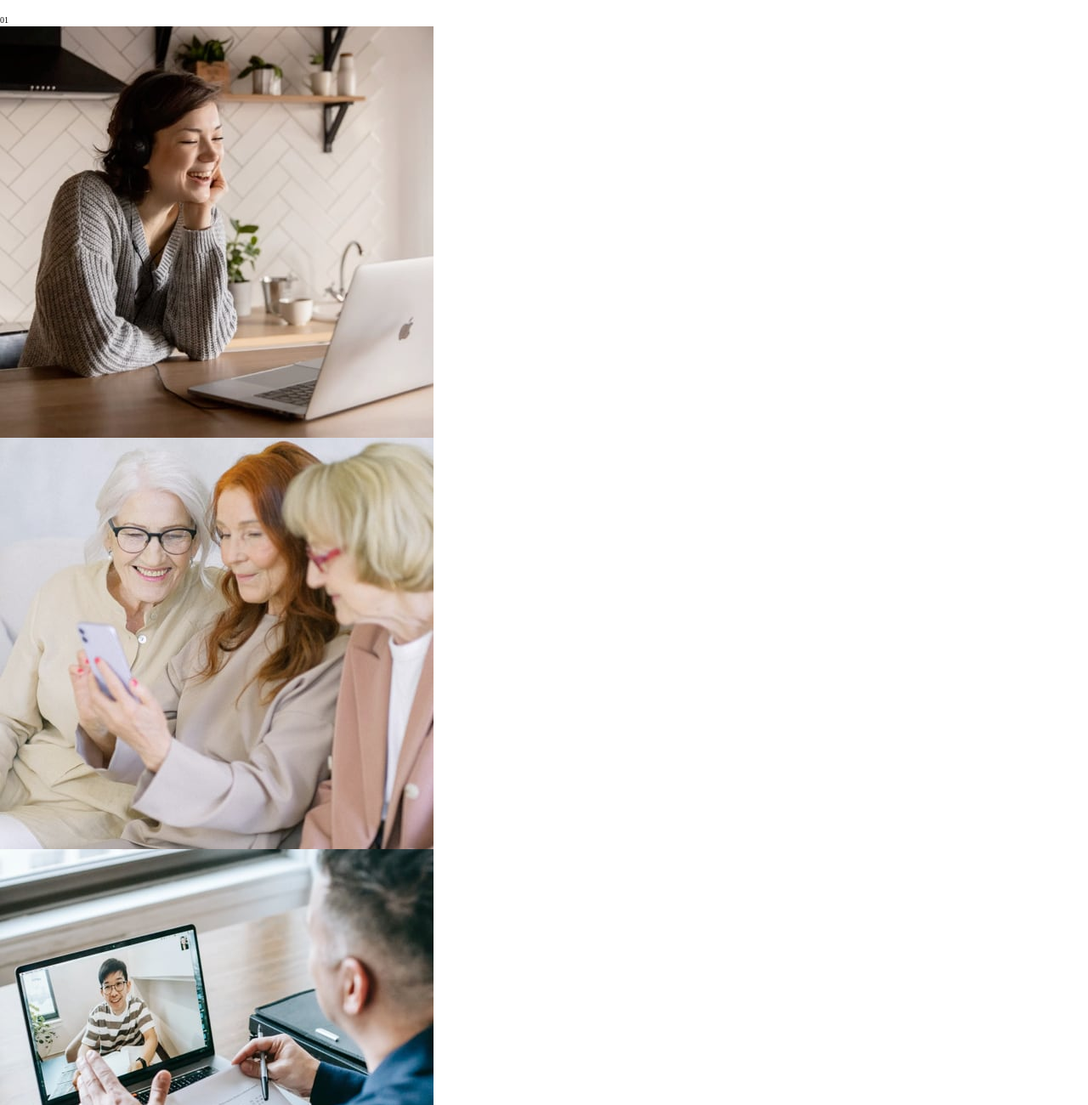
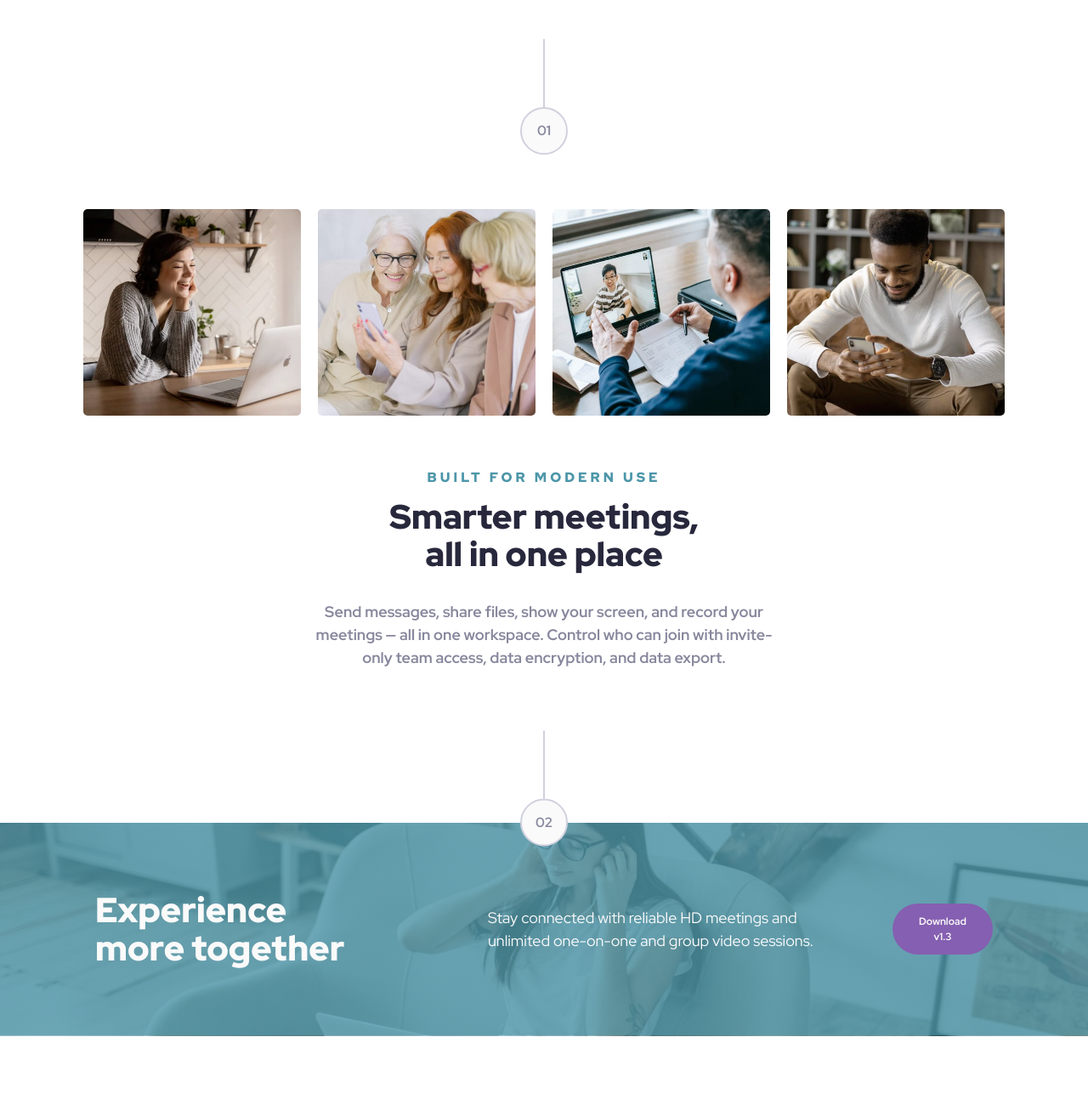
Before and after one commit to Soy-Ibrag/Frontend-Mentor-Meet-Landing-Page-Challenge, a plain HTML site: page index.html in a window 1280 px wide. Shown: the part 540-1840 px from the top of the page at 85% size. After the commit the page ends 1759 px from the top, so only its background shows below. Drawn offline with Linux system fonts and the light colour scheme.

Commit message:
finished desktop version

```diff
--- a/index.html
+++ b/index.html
@@ -10,9 +10,12 @@
       sizes="32x32"
       href="./assets/favicon-32x32.png"
     />
-    <link rel="preconnect" href="https://fonts.googleapis.com">
-<link rel="preconnect" href="https://fonts.gstatic.com" crossorigin>
-<link href="https://fonts.googleapis.com/css2?family=Fraunces:ital,opsz,wght@0,9..144,100..900;1,9..144,100..900&family=Montserrat:ital,wght@0,100..900;1,100..900&family=Overpass:ital,wght@0,100..900;1,100..900&family=Red+Hat+Display:ital,wght@0,300..900;1,300..900&display=swap" rel="stylesheet">
+    <link rel="preconnect" href="https://fonts.googleapis.com" />
+    <link rel="preconnect" href="https://fonts.gstatic.com" crossorigin />
+    <link
+      href="https://fonts.googleapis.com/css2?family=Fraunces:ital,opsz,wght@0,9..144,100..900;1,9..144,100..900&family=Montserrat:ital,wght@0,100..900;1,100..900&family=Overpass:ital,wght@0,100..900;1,100..900&family=Red+Hat+Display:ital,wght@0,300..900;1,300..900&display=swap"
+      rel="stylesheet"
+    />
 
     <title>Frontend Mentor | Meet landing page</title>
   </head>
@@ -32,12 +35,9 @@
             collaborate across any device.
           </p>
           <div class="buttons">
-            <button class="button-blue">
-              Download v1.3
-            </button>
+            <button class="button-blue">Download v1.3</button>
             <button class="button-purple">What is it?</button>
           </div>
-
         </div>
 
         <div class="img-right">
@@ -46,12 +46,29 @@
       </div>
 
       <div class="section-1">
-        <p class ="number">01</p>
+        <div class="line"></div>
+        <p class="number">01</p>
         <div class="img-gallery">
-          <img src = "assets/desktop/image-woman-in-videocall.jpg" alt = "woman in videocall"/>
-          <img src = "assets/desktop/image-women-videochatting.jpg" alt = "women videochatting"/>
-          <img src = "assets/desktop/image-men-in-meeting.jpg" alt="men in meeting"/>
-          <img src = "./assets/desktop/image-man-texting.jpg" alt = "man texting"/>
+          <img
+            src="assets/desktop/image-woman-in-videocall.jpg"
+            alt="woman in videocall"
+            class="img-square"
+          />
+          <img
+            src="assets/desktop/image-women-videochatting.jpg"
+            alt="women videochatting"
+            class="img-square"
+          />
+          <img
+            src="assets/desktop/image-men-in-meeting.jpg"
+            alt="men in meeting"
+            class="img-square"
+          />
+          <img
+            src="./assets/desktop/image-man-texting.jpg"
+            alt="man texting"
+            class="img-square"
+          />
         </div>
 
         <div class="frame">
@@ -60,17 +77,25 @@
           <p>
             Send messages, share files, show your screen, and record your
             meetings — all in one workspace. Control who can join with
-            invite-only team access, data encryption, and data export.</p>
+            invite-only team access, data encryption, and data export.
+          </p>
         </div>
-      </div>
-
-      <div class="section-2">
-        <p class="number">02</p>
-        <div class="frame">
-          <h2>Experience more together</h2>
-          <p>Stay connected with reliable HD meetings and unlimited one-on-one and group video sessions.</p>
+        <div class="sign">
+          <div class="line"></div>
+          <p class="number">02</p>
+        </div>
       </div>
     </main>
 
+    <footer>
+      <div class="section-2">
+        <h2>Experience more together</h2>
+        <p>
+          Stay connected with reliable HD meetings and unlimited one-on-one and
+          group video sessions.
+        </p>
+        <button class="button-footer">Download v1.3</button>
+      </div>
+    </footer>
   </body>
 </html>
--- a/styles.css
+++ b/styles.css
@@ -114,14 +114,16 @@ main {
   letter-spacing: 0px;
   color: #28283d;
   font-family: "Red Hat Display";
+  font-weight: 900;
 }
 
 .info p {
   font-family: "Red Hat Display";
   font-size: 1.8rem;
-  line-height: 110%;
+  line-height: 150%;
   letter-spacing: 0px;
   color: #87879d;
+  font-weight: 700;
 }
 
 .buttons {
@@ -138,13 +140,153 @@ main {
   color: #fafafa;
   border: none;
   border-radius: 2.9em;
-  padding: 1.6em 4em 1.6em 4em;
+  padding: 1em 2.5em 1em 2.5em;
 }
 
 .button-purple {
-  padding: 1.6em 4em 1.6em 4em;
+  padding: 1em 2.5em 1em 2.5em;
   background-color: #855fb1;
   color: #fafafa;
   border: none;
   border-radius: 2.9em;
 }
+
+.section-1 {
+  display: flex;
+  flex-direction: column;
+  justify-content: center;
+  align-items: center;
+  padding: 3.5em 5em 4.5em 5em;
+}
+
+.img-gallery {
+  display: flex;
+  gap: 2em;
+  margin: 6.4em 0 6.4em 0;
+}
+
+.img-square {
+  width: 256px;
+  border-radius: 5px;
+}
+
+.line {
+  height: 80px;
+  border: 1px solid #d1d1df;
+}
+
+.number {
+  display: flex;
+  align-items: center;
+  justify-content: center;
+  width: 56px;
+  height: 56px;
+  border-radius: 50%;
+  border: 2px solid #d1d1df;
+  color: #87879d;
+  font-family: "Red Hat Display";
+  font-size: 1.6rem;
+  line-height: 150%;
+  letter-spacing: 0px;
+  font-weight: 700;
+  background-color: #fafafa;
+}
+
+.frame {
+  max-width: 54.4em;
+  text-align: center;
+}
+
+.frame h3 {
+  color: #4d96a9;
+  font-family: "Red Hat Display";
+  font-size: 1.6rem;
+  line-height: 110%;
+  letter-spacing: 4px;
+  font-weight: 900;
+  margin-bottom: 1em;
+}
+
+.frame h2 {
+  font-family: "Red Hat Display";
+  color: #28283d;
+  font-size: 4rem;
+  line-height: 110%;
+  letter-spacing: 0px;
+  font-weight: 900;
+  margin-bottom: 32px;
+}
+
+.frame p {
+  font-family: "Red Hat Display";
+  color: #87879d;
+  font-size: 1.8rem;
+  line-height: 150%;
+  letter-spacing: 0px;
+  font-weight: 700;
+}
+
+footer {
+  background-image: linear-gradient(
+      rgba(77, 150, 169, 0.8),
+      rgba(77, 150, 169, 0.8)
+    ),
+    url("/assets/desktop/image-footer.jpg");
+  background-size: cover;
+  background-position: center;
+  color: white;
+  display: flex;
+  justify-content: center;
+  align-items: center;
+  padding: 8em 11.2em;
+}
+
+.section-2 {
+  display: flex;
+  align-items: center;
+  gap: 7.6em;
+  text-align: left;
+}
+
+footer h2 {
+  font-family: "Red Hat Display", sans-serif;
+  color: #fafafa;
+  font-size: 4.1rem;
+  line-height: 1.1;
+  font-weight: 900;
+  margin: 0;
+}
+
+footer p {
+  font-family: "Red Hat Display", sans-serif;
+  font-size: 1.8rem;
+  color: #fafafa;
+  line-height: 1.5;
+  max-width: 400px;
+  margin: 0;
+}
+
+.button-footer {
+  background-color: #855fb1;
+  color: #fafafa;
+  border: none;
+  border-radius: 2.9em;
+  padding: 1em 2.5em;
+  font-family: "Red Hat Display", sans-serif;
+  font-size: 1.2rem;
+  font-weight: 700;
+  cursor: pointer;
+  transition: background-color 0.3s;
+}
+
+.button-footer:hover {
+  background-color: #6d479b;
+}
+
+.sign {
+  display: flex;
+  justify-content: center;
+  align-items: center;
+  flex-direction: column;
+  transform: translate(0, 7.25rem);
+}
```
